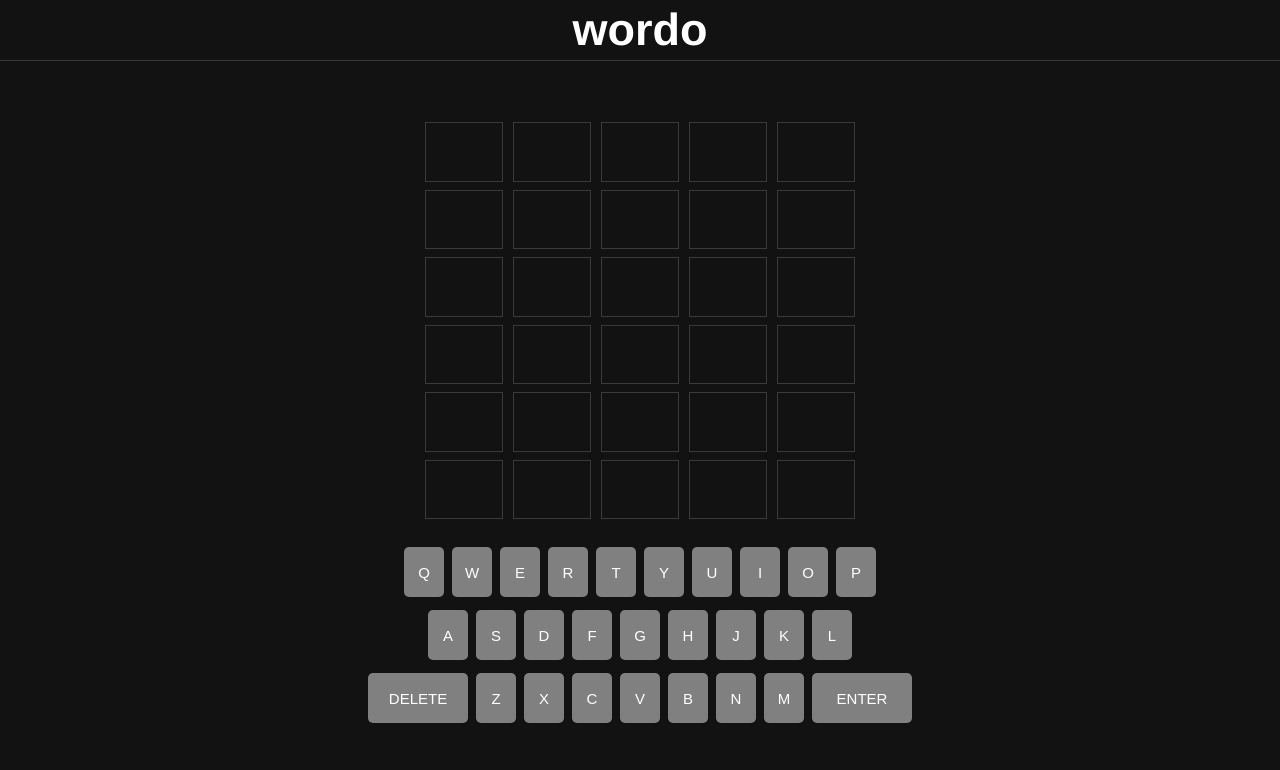
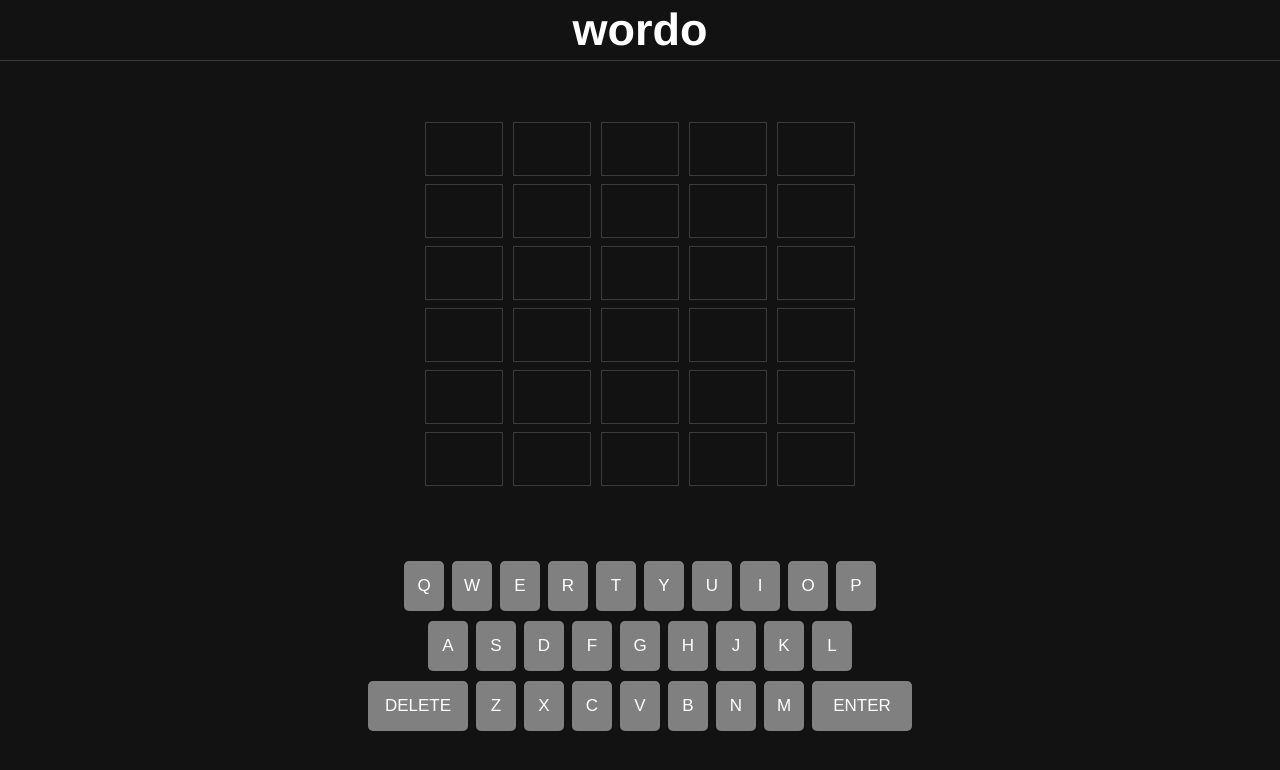
Before and after one commit to EhsanKhalid123/SEPM-2210-2C-WORDLE, a React (Create React App) app in the folder sepm-wordle/: page / in a window 1280 px wide. Shown: the top 770 px of the page. Built offline with nearby package versions, Linux system fonts and the light colour scheme.

Commit message:
fixed keyboard spacing

```diff
--- a/sepm-wordle/src/App.css
+++ b/sepm-wordle/src/App.css
@@ -80,7 +80,7 @@
 .keyboard {
   width: 700px;
   height: 300px;
-  margin-top: 20px;
+  margin-top: 70px;
 }
 
 .firstLine {
@@ -89,7 +89,7 @@
   flex-direction: row;
   display: flex;
   justify-content: center;
-  margin: 5px;
+  margin: 2px;
 }
 
 .secondLine {
@@ -97,7 +97,7 @@
   display: flex;
   flex-direction: row;
   justify-content: center;
-  margin: 5px;
+  margin: 2px;
 }
 
 .thirdLine {
@@ -105,7 +105,7 @@
   display: flex;
   flex-direction: row;
   justify-content: center;
-  margin: 5px;
+  margin: 2px;
 }
 
 .key {
@@ -115,7 +115,7 @@
   border-radius: 5px;
   display: grid;
   place-items: center;
-  font-size: 15px;
+  font-size: 17px;
   background-color: grey;
   color: white;
   font-family: Arial, Helvetica, sans-serif;
```
